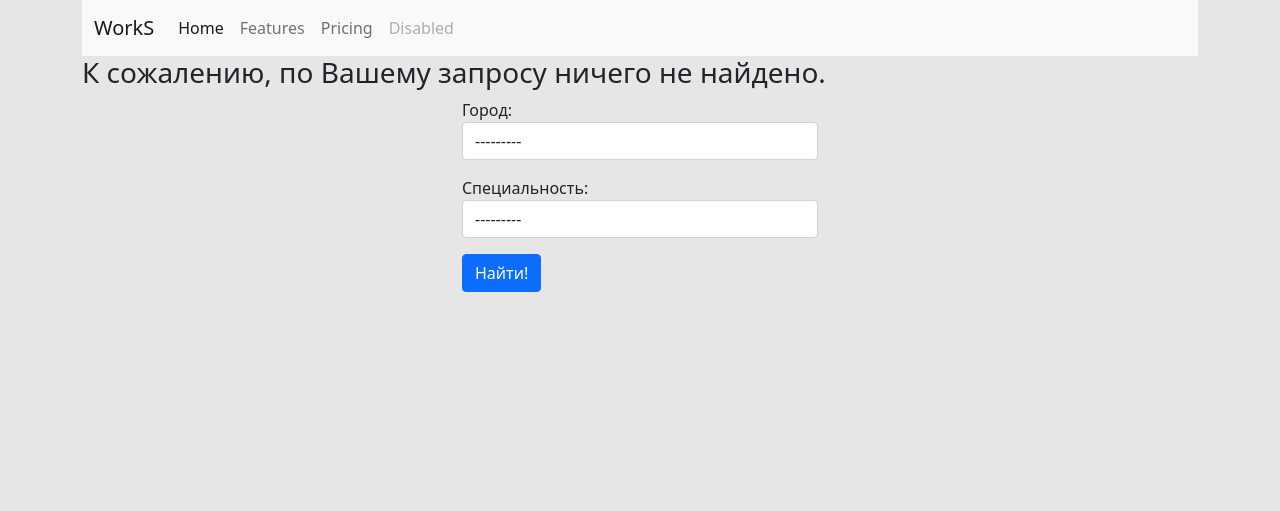
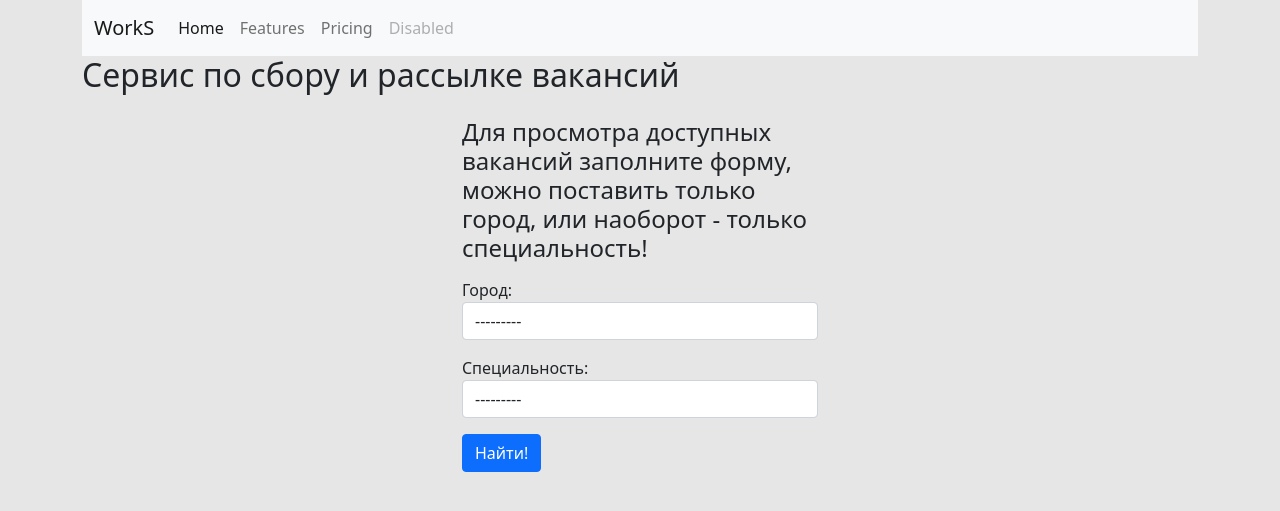
Before and after one commit to facetable-lab/WorkS, a Django app: page /home/ in a window 1280 px wide. Shown: the top 511 px of the page. Run offline with Django 4.2, Linux system fonts and the light colour scheme; data that the repository does not hold is empty.

Commit message:
Разделение страницы с формой и списком вакансий

```diff
--- a/src/works_core/templates/works_core/home.html
+++ b/src/works_core/templates/works_core/home.html
@@ -4,37 +4,22 @@
 
 {% block content %}
 
-<!-- Вывод всех вакансий -->
-{% for vacancy in vacancy_all %}
-
-<div class="card my-3">
-    <h5 class="card-header"><a href="{{vacancy.url}}" target="_blank">{{vacancy.title}}</a></h5>
-    <div class="card-body">
-        <h4>{{vacancy.company}}</h4>
-        <p class="card-text">{{vacancy.description|truncatewords:40}}</p>
-        <p class="catd-text"><small>{{vacancy.city.name}} | {{vacancy.specialization.name }} | {{ vacancy.time_stamp }}
-        </small></p>  <!-- |date:"d-m-Y" --- Для выводя времени числами, напр.: 04-05-2022 -->
-
-    </div>
+<div class="row">
+    <div class="col"><h2>Сервис по сбору и рассылке вакансий</h2></div>
 </div>
-{% empty %}
-<h3>К сожалению, по Вашему запросу ничего не найдено.</h3>
-{% endfor %}
 
 <!-- Форма для поиска -->
 <div class="row">
     <div class="col-md-4 mx-auto">
-        <form method="GET" action="">
-
+        <h4 class="mb-3 mt-3">Для просмотра доступных вакансий заполните форму, можно поставить только город, или
+            наоборот - только специальность!</h4>
+        <form method="GET" action="{% url 'list' %}">
             <div class="form-group">
                 {{form.as_p}}
             </div>
             <button type="submit" class="btn btn-primary">Найти!</button>
-
-
         </form>
     </div>
 </div>
 
-
 {% endblock %}
```
Also changed, not shown: src/works_core/templates/works_core/list.html (added, +38 -0 lines).
